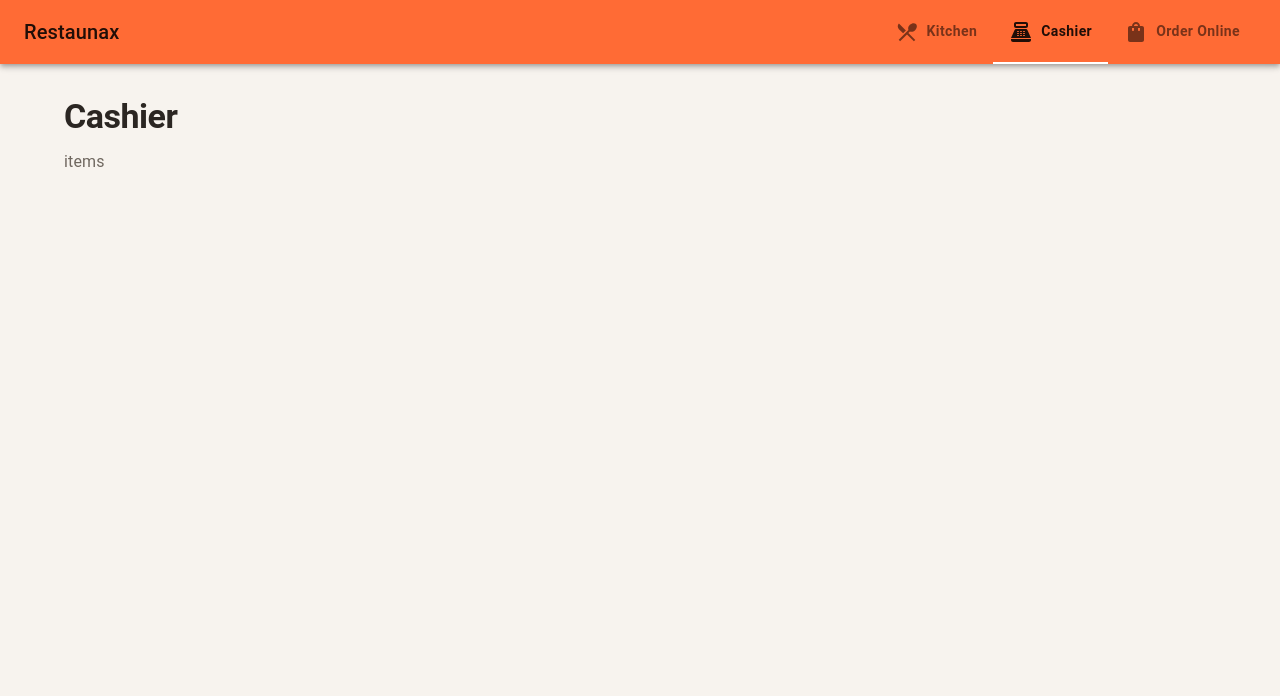
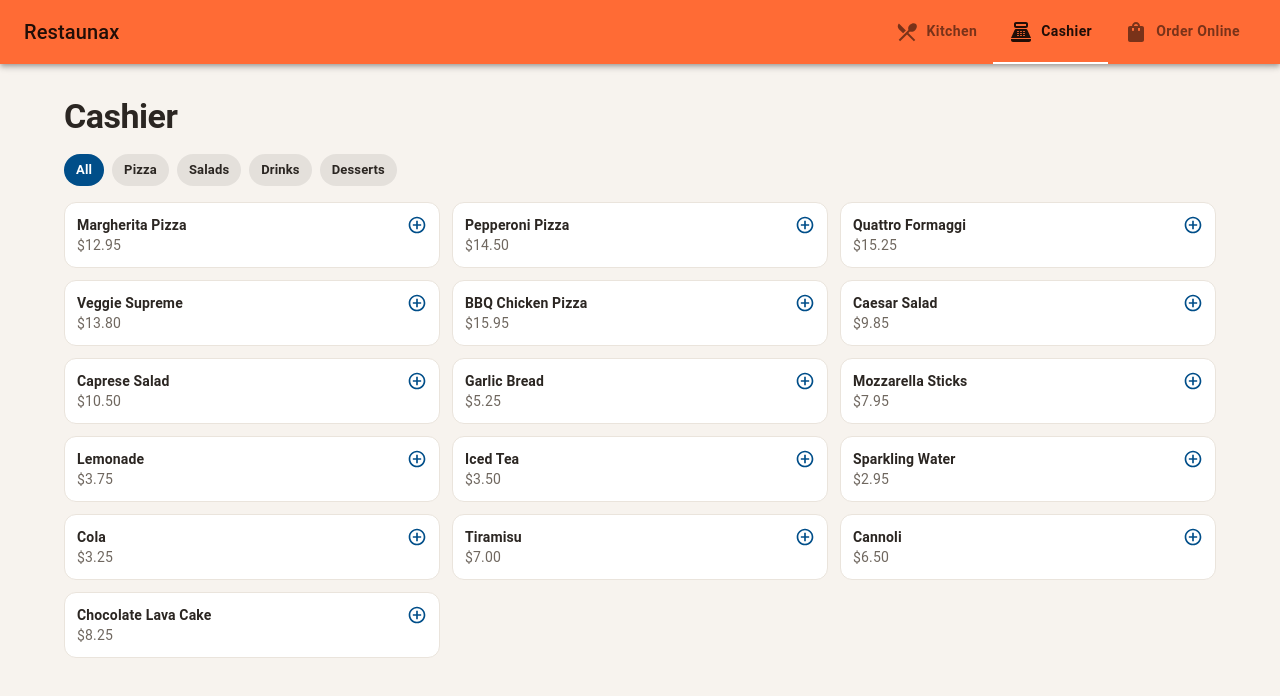
Before and after one commit to zurielbm/restaunax-technical-assessment-main, a React (Vite) app in the folder frontend/: page / in a window 1280 px wide. Both pictures are taken after a click on the tab "Cashier". Shown: the top 696 px of the page. Built offline with nearby package versions, Linux system fonts and the light colour scheme; no server answers.

Commit message:
feat: Added a menu system for the cashier.

```diff
--- /dev/null
+++ b/frontend/src/components/MenuGrid.tsx
@@ -0,0 +1,84 @@
+import { useState } from "react";
+import {
+  Box,
+  Card,
+  CardActionArea,
+  Chip,
+  Stack,
+  Typography,
+} from "@mui/material";
+import AddCircleOutlineIcon from "@mui/icons-material/AddCircleOutline";
+import { MenuCategory, MenuItem } from "../../../shared/types";
+import { MENU, MENU_CATEGORIES } from "../data/menu";
+import { formatCurrency } from "../utils/format";
+
+type CategoryFilter = MenuCategory | "all";
+
+interface MenuGridProps {
+  onAdd: (item: MenuItem) => void;
+}
+
+function MenuGrid({ onAdd }: MenuGridProps) {
+  const [category, setCategory] = useState<CategoryFilter>("all");
+
+  const visibleItems =
+    category === "all"
+      ? MENU
+      : MENU.filter((item) => item.category === category);
+
+  return (
+    <Stack spacing={2}>
+      <Stack direction="row" spacing={1} flexWrap="wrap" useFlexGap>
+        {(["all", ...MENU_CATEGORIES] as CategoryFilter[]).map((option) => (
+          <Chip
+            key={option}
+            label={option === "all" ? "All" : option}
+            clickable
+            color={category === option ? "secondary" : "default"}
+            onClick={() => setCategory(option)}
+            sx={{ textTransform: "capitalize" }}
+          />
+        ))}
+      </Stack>
+
+      <Box
+        sx={{
+          display: "grid",
+          gridTemplateColumns: {
+            xs: "repeat(2, 1fr)",
+            md: "repeat(3, 1fr)",
+          },
+          gap: 1.5,
+        }}
+      >
+        {visibleItems.map((item) => (
+          <Card key={item.id} variant="outlined">
+            <CardActionArea
+              onClick={() => onAdd(item)}
+              sx={{ p: 1.5, height: "100%" }}
+            >
+              <Stack
+                direction="row"
+                justifyContent="space-between"
+                alignItems="flex-start"
+                spacing={1}
+              >
+                <Box>
+                  <Typography variant="body2" fontWeight={600}>
+                    {item.name}
+                  </Typography>
+                  <Typography variant="body2" color="text.secondary">
+                    {formatCurrency(item.price)}
+                  </Typography>
+                </Box>
+                <AddCircleOutlineIcon fontSize="small" color="secondary" />
+              </Stack>
+            </CardActionArea>
+          </Card>
+        ))}
+      </Box>
+    </Stack>
+  );
+}
+
+export default MenuGrid;
--- /dev/null
+++ b/frontend/src/data/menu.ts
@@ -0,0 +1,27 @@
+import { MenuCategory, MenuItem } from "../../../shared/types";
+
+export const MENU_CATEGORIES: MenuCategory[] = [
+  "pizza",
+  "salads",
+  "drinks",
+  "desserts",
+];
+
+export const MENU: MenuItem[] = [
+  { id: "pizza-margherita", name: "Margherita Pizza", price: 12.95, category: "pizza" },
+  { id: "pizza-pepperoni", name: "Pepperoni Pizza", price: 14.5, category: "pizza" },
+  { id: "pizza-quattro", name: "Quattro Formaggi", price: 15.25, category: "pizza" },
+  { id: "pizza-veggie", name: "Veggie Supreme", price: 13.8, category: "pizza" },
+  { id: "pizza-bbq", name: "BBQ Chicken Pizza", price: 15.95, category: "pizza" },
+  { id: "salad-caesar", name: "Caesar Salad", price: 9.85, category: "salads" },
+  { id: "salad-caprese", name: "Caprese Salad", price: 10.5, category: "salads" },
+  { id: "salad-garlic-bread", name: "Garlic Bread", price: 5.25, category: "salads" },
+  { id: "salad-mozzarella", name: "Mozzarella Sticks", price: 7.95, category: "salads" },
+  { id: "drink-lemonade", name: "Lemonade", price: 3.75, category: "drinks" },
+  { id: "drink-iced-tea", name: "Iced Tea", price: 3.5, category: "drinks" },
+  { id: "drink-sparkling", name: "Sparkling Water", price: 2.95, category: "drinks" },
+  { id: "drink-cola", name: "Cola", price: 3.25, category: "drinks" },
+  { id: "dessert-tiramisu", name: "Tiramisu", price: 7, category: "desserts" },
+  { id: "dessert-cannoli", name: "Cannoli", price: 6.5, category: "desserts" },
+  { id: "dessert-lava-cake", name: "Chocolate Lava Cake", price: 8.25, category: "desserts" },
+];
--- a/frontend/src/views/CashierView.tsx
+++ b/frontend/src/views/CashierView.tsx
@@ -1,16 +1,32 @@
-import { Box, Container, Typography } from "@mui/material";
+import { useState } from "react";
+import { Alert, Container, Snackbar, Stack, Typography } from "@mui/material";
+import { MenuItem } from "../../../shared/types";
+import MenuGrid from "../components/MenuGrid";
 
 function CashierView() {
+  const [lastAdded, setLastAdded] = useState<MenuItem | null>(null);
+
   return (
     <Container maxWidth="lg">
-      <Box sx={{ my: 4 }}>
-        <Typography variant="h4" component="h1" gutterBottom>
+      <Stack spacing={2} my={4}>
+        <Typography variant="h4" component="h1">
           Cashier
         </Typography>
-        <Typography variant="body1" color="text.secondary">
-          items
-        </Typography>
-      </Box>
+        <MenuGrid onAdd={setLastAdded} />
+      </Stack>
+
+      {lastAdded && (
+        <Snackbar
+          open
+          autoHideDuration={2000}
+          onClose={() => setLastAdded(null)}
+          anchorOrigin={{ vertical: "bottom", horizontal: "center" }}
+        >
+          <Alert severity="success" onClose={() => setLastAdded(null)}>
+            {lastAdded.name} added, cart test working
+          </Alert>
+        </Snackbar>
+      )}
     </Container>
   );
 }
```
Also changed, not shown: 2 other files (tests, documents, lock files or other folders).
